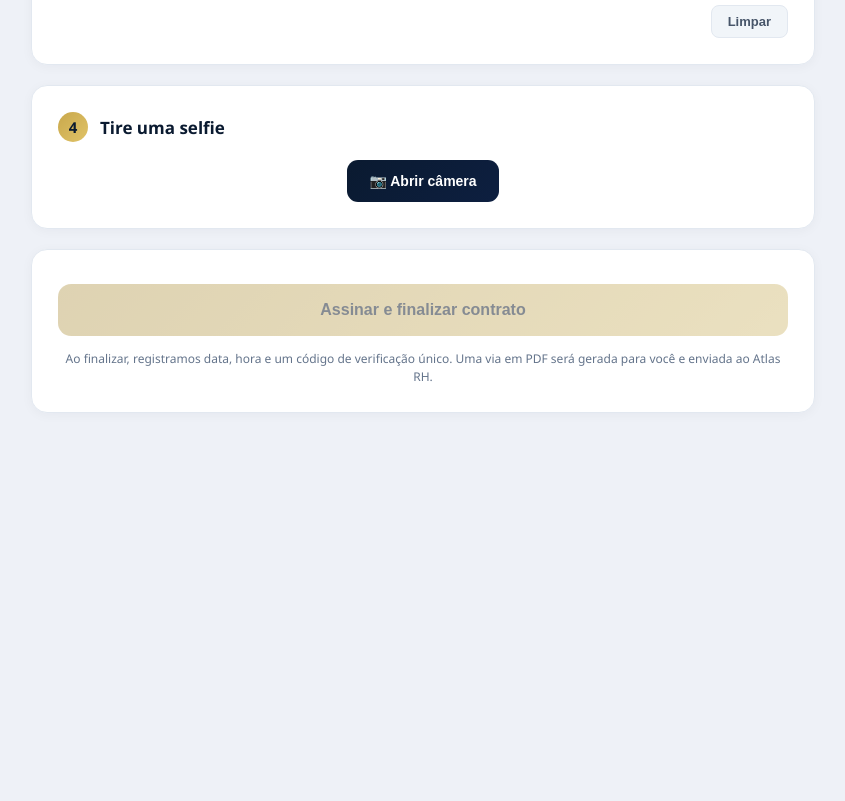
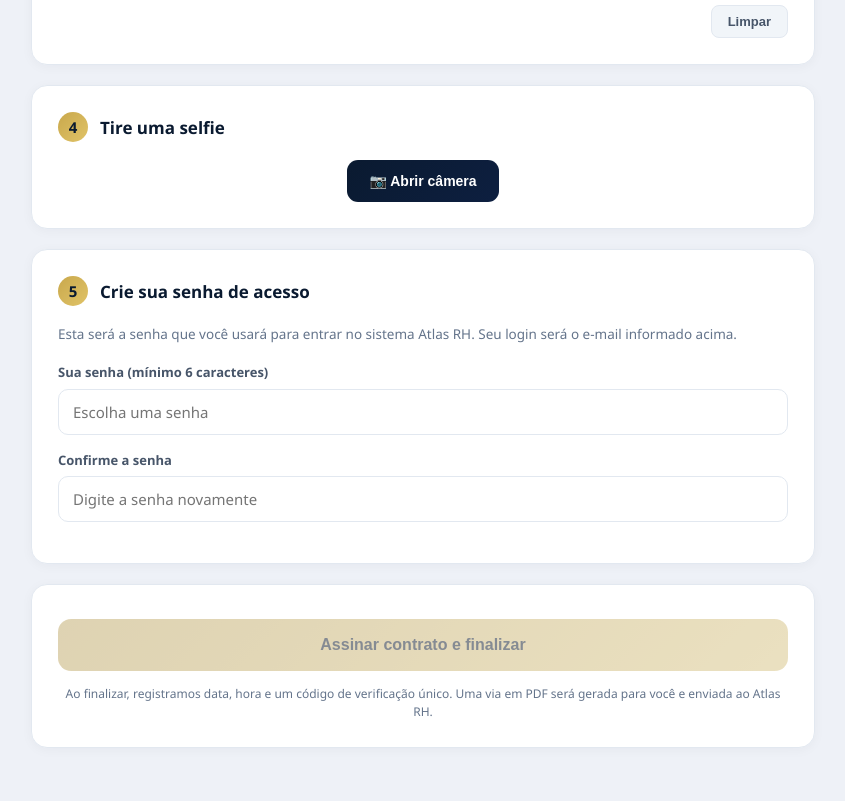
Before and after one commit to sistema-facilitacell/vendasatlas, a plain HTML site: page contrato.html in a window 1280 px wide. Shown: the part 1574-2375 px from the top of the page, without its empty margins (217-1062 px from the left). Before the commit the page ends 2067 px from the top, so only its background shows below. Drawn offline with nearby package versions, Linux system fonts and the light colour scheme.

Commit message:
Implement password input and validation
Add password creation step and validation logic

```diff
--- a/contrato.html
+++ b/contrato.html
@@ -139,9 +139,24 @@
       </div>
     </div>
 
+    <!-- ETAPA 5: CRIAR SENHA -->
+    <div class="step">
+      <div class="step-title"><span class="step-num">5</span> Crie sua senha de acesso</div>
+      <p style="font-size:13.5px;color:var(--muted);margin-bottom:16px">Esta será a senha que você usará para entrar no sistema Atlas RH. Seu login será o e-mail informado acima.</p>
+      <div class="fld">
+        <label>Sua senha (mínimo 6 caracteres)</label>
+        <input id="c-senha" type="password" placeholder="Escolha uma senha" oninput="validar()">
+      </div>
+      <div class="fld">
+        <label>Confirme a senha</label>
+        <input id="c-senha2" type="password" placeholder="Digite a senha novamente" oninput="validar()">
+      </div>
+      <div id="senha-erro" style="font-size:13px;color:var(--danger);font-weight:600;display:none">As senhas não coincidem.</div>
+    </div>
+
     <!-- FINALIZAR -->
     <div class="step">
-      <button class="btn-finalizar" id="btn-finalizar" onclick="finalizar()" disabled>Assinar e finalizar contrato</button>
+      <button class="btn-finalizar" id="btn-finalizar" onclick="finalizar()" disabled>Assinar contrato e finalizar</button>
       <div class="aviso-legal">Ao finalizar, registramos data, hora e um código de verificação único. Uma via em PDF será gerada para você e enviada ao Atlas RH.</div>
     </div>
   </div>
@@ -322,7 +337,17 @@ function validar(){
   const empresa=document.getElementById('c-empresa').value.trim();
   const email=document.getElementById('c-email').value.trim();
   const aceito=document.getElementById('aceito').checked;
-  const ok = nome&&empresa&&email&&aceito&&temAssinatura&&temSelfie;
+  const senha=document.getElementById('c-senha').value;
+  const senha2=document.getElementById('c-senha2').value;
+  // valida senhas
+  const erroSenha=document.getElementById('senha-erro');
+  let senhaOk=false;
+  if(senha && senha2){
+    if(senha!==senha2){ erroSenha.style.display='block'; erroSenha.textContent='As senhas não coincidem.'; }
+    else if(senha.length<6){ erroSenha.style.display='block'; erroSenha.textContent='A senha precisa ter ao menos 6 caracteres.'; }
+    else { erroSenha.style.display='none'; senhaOk=true; }
+  } else { erroSenha.style.display='none'; }
+  const ok = nome&&empresa&&email&&aceito&&temAssinatura&&temSelfie&&senhaOk;
   document.getElementById('btn-finalizar').disabled=!ok;
 }
 ['c-nome','c-empresa','c-email'].forEach(id=>{
@@ -344,6 +369,7 @@ async function finalizar(){
     plano:document.getElementById('c-plano').value,
     venc:document.getElementById('c-venc').value.trim(),
   };
+  const senhaCliente=document.getElementById('c-senha').value;
   const agora=new Date();
   const dataHora=agora.toLocaleString('pt-BR');
   // código de verificação único (hash simples de dados+tempo)
@@ -357,13 +383,24 @@ async function finalizar(){
   const assinaturaImg=canvas.toDataURL('image/png');
   const pdfBlob=gerarPDF(dados,dataHora,codigo,ip,assinaturaImg,selfieData);
 
-  // salva no Firebase
+  // salva no Firebase: contrato + FILA DE ESPERA (aguardando cadastro)
   try{
     if(DB){
+      // 1) o contrato assinado
       await DB.collection('contratos').add({
         ...dados, dataHora, codigo, ip,
         assinatura:assinaturaImg, selfie:selfieData,
         criadoEm:agora.toISOString()
+      });
+      // 2) registro na fila de espera para o painel do dono
+      await DB.collection('aguardando').add({
+        ...dados,
+        senha: senhaCliente,          // senha escolhida pelo cliente
+        codigo,                        // vincula ao contrato
+        contratoAssinado: true,
+        pago: false,                   // você marca como pago ao confirmar
+        cadastrado: false,             // você marca ao criar o login
+        criadoEm: agora.toISOString()
       });
     }
   }catch(e){ console.warn('Erro ao salvar:',e.message); }
```
